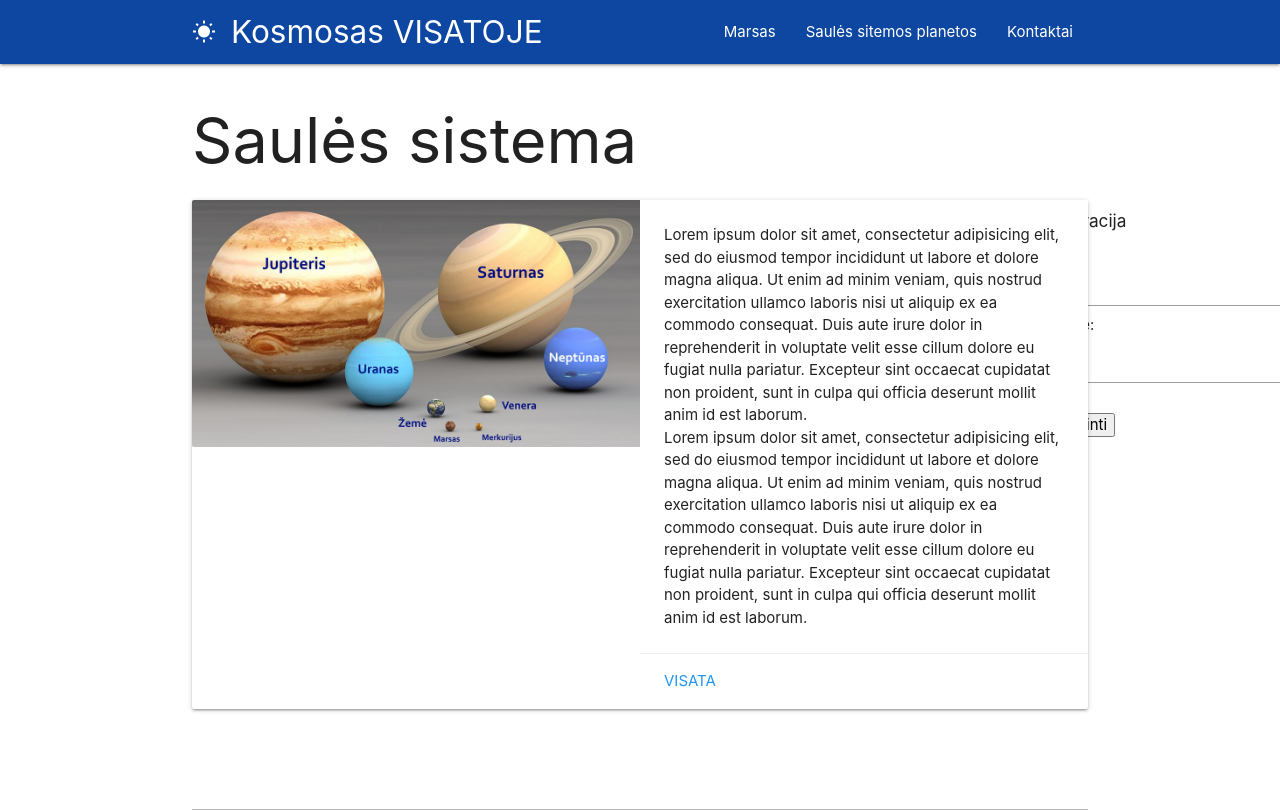
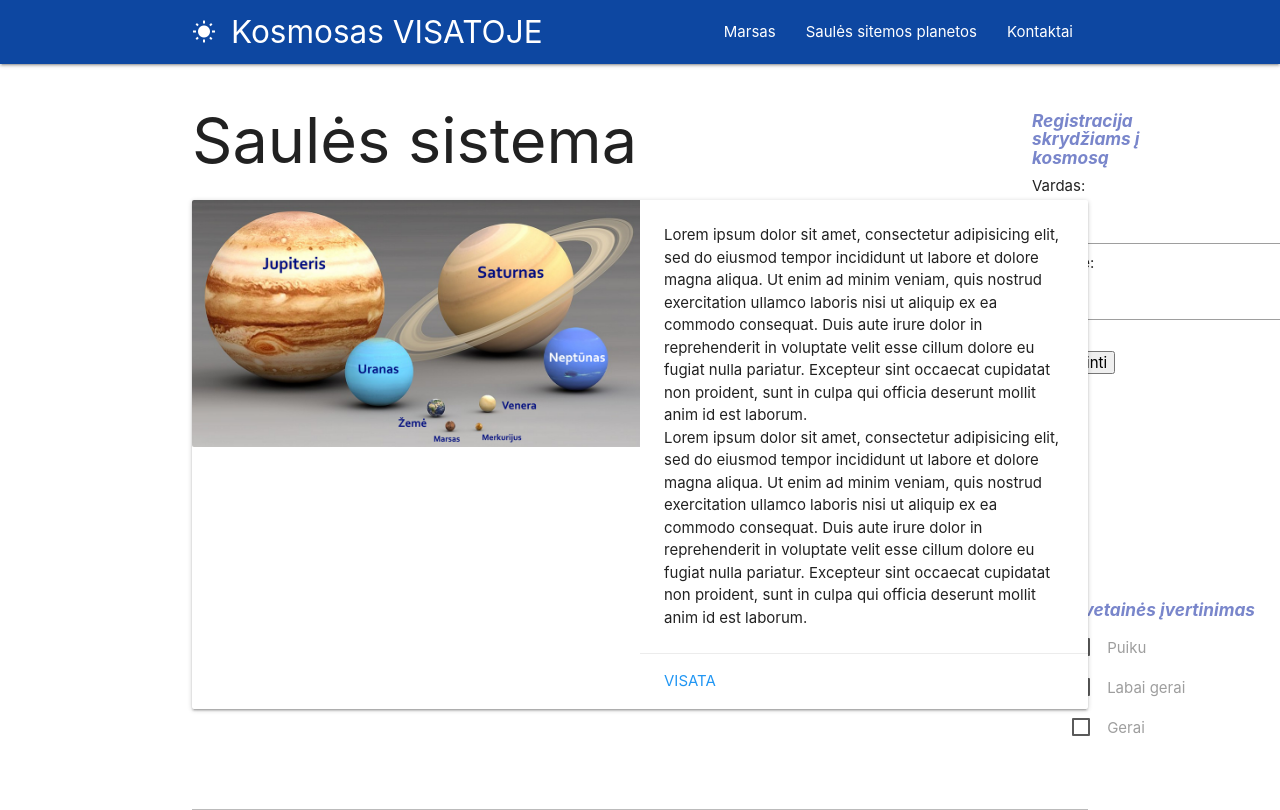
Before and after one commit to aina777/komanda, a PHP site: page /komanda/ in a window 1280 px wide. Shown: the top 810 px of the page. Run offline with PHP 8.4, Linux system fonts and the light colour scheme.

Commit message:
ivertinimas

```diff
--- a/index.php
+++ b/index.php
@@ -14,8 +14,10 @@
 		<h1>Saulės sistema</h1>
 
 		<div class="forma">
-			<h6>Registracija</h6>
-			<form action="/action_page.php">
+			<h6 class="aina2">Registracija <br>
+				skrydžiams į <br>
+			kosmosą</h6>
+			<form action="">  <!-- /action_page.php -->
 				Vardas:<br>
 				<input type="text" name="firstname" value=""><br>
 				Pavardė:<br>
@@ -23,6 +25,31 @@
 				<input type="submit" value="Patvirtinti">
 			</form>
 		</div>
+
+		<div class="ivertinimas">
+			<h6 class="aina2">Svetainės įvertinimas</h6>
+			<form action="#">
+				<p>
+					<label>
+						<input type="checkbox" />
+						<span>Puiku</span>
+					</label>
+				</p>
+				<p>
+					<label>
+						<input type="checkbox" />
+						<span>Labai gerai</span>
+					</label>
+				</p>
+				<p>
+					<label>
+						<input type="checkbox" />
+						<span>Gerai</span>
+					</label>
+				</p>
+			</form>
+		</div>
+
 
 		<div class="col s12 m7">
 			<div class="card horizontal">
--- a/styles/style.css
+++ b/styles/style.css
@@ -1,8 +1,18 @@
+.ivertinimas{
+	position: fixed;
+	bottom: 45px;
+	right: 25px;
+}
 
+.aina2 {
+	color: #7986cb;
+	font-style: italic;
+	font-weight: bold;
+}
 
 .forma {
 	position: fixed;
-	bottom: top;
+	top: 100px;
 	right: 0px;
 }
 
```
